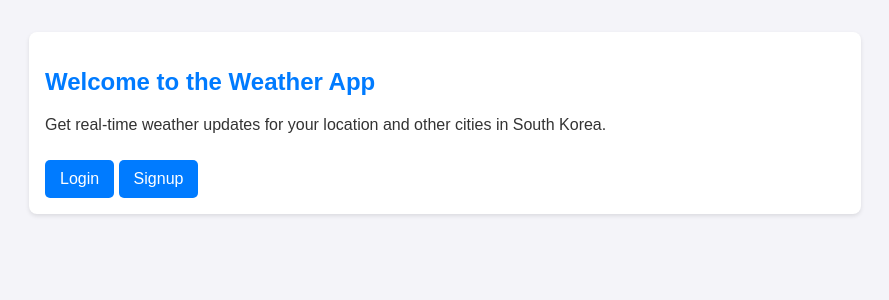
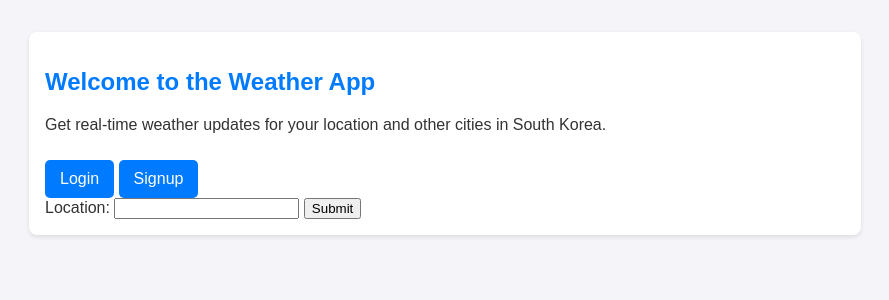
Before and after one commit to moonjiho11/Online_Repo, a Django app: page / in a window 1280 px wide. Shown: the part 130-430 px from the top of the page, without its empty margins (195-1084 px from the left). Run offline with Django 4.2, Linux system fonts and the light colour scheme; parts of the project's set-up code (start-up, migrations or seed data) failed here and were passed over.

Commit message:
Update home.html

```diff
--- a/Final_real2/weather_project/weather_app/templates/home.html
+++ b/Final_real2/weather_project/weather_app/templates/home.html
@@ -12,5 +12,14 @@
         <a href="{% url 'login' %}" class="btn">Login</a>
         <a href="{% url 'signup' %}" class="btn">Signup</a>
     {% endif %}
+
+    <!-- 폼 추가 -->
+    <form method="post" action="/submit-url/">
+        {% csrf_token %}
+        <!-- 폼 필드 -->
+        <label for="location">Location:</label>
+        <input type="text" id="location" name="location">
+        <input type="submit" value="Submit">
+    </form>
 </div>
 {% endblock %}
```
